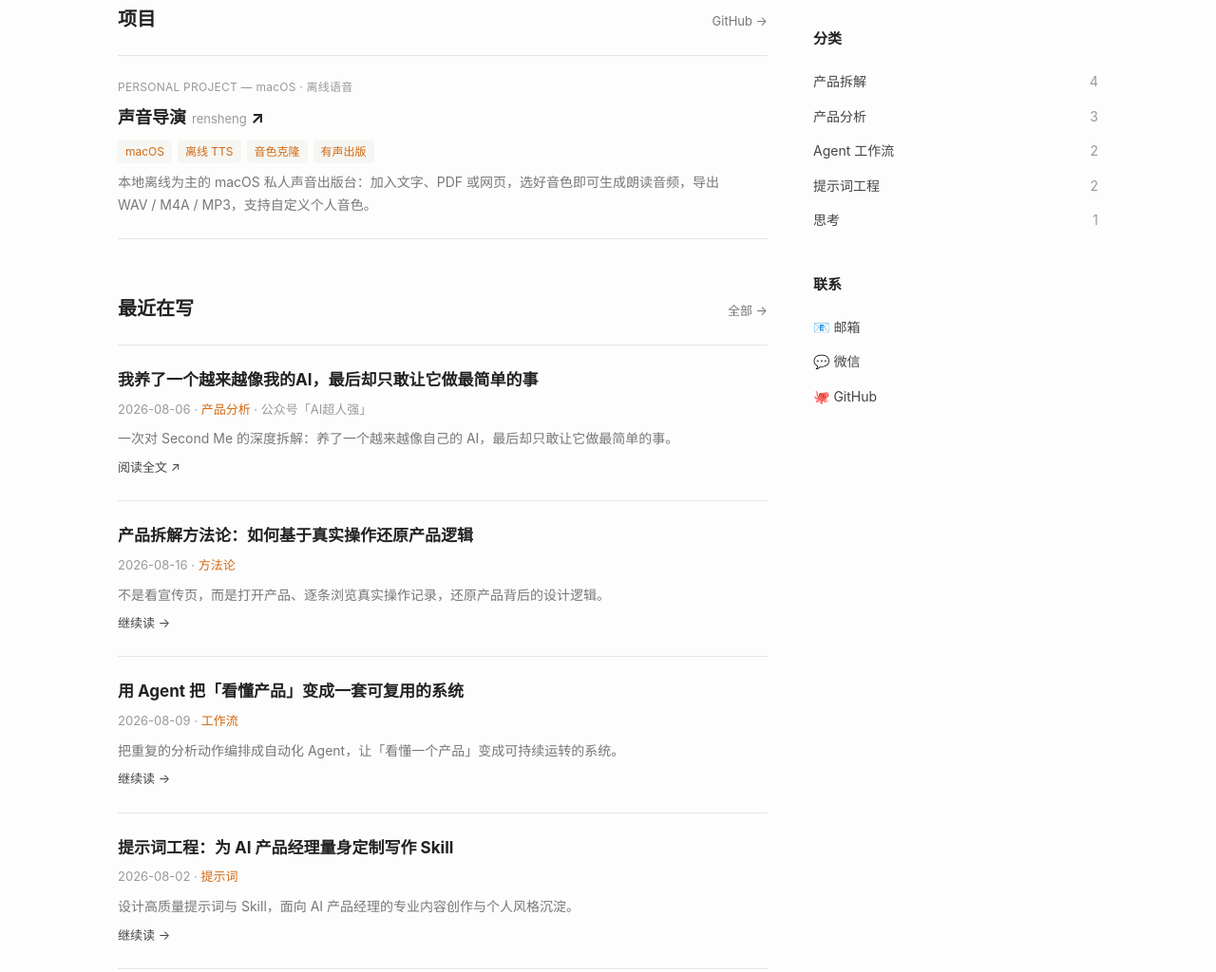
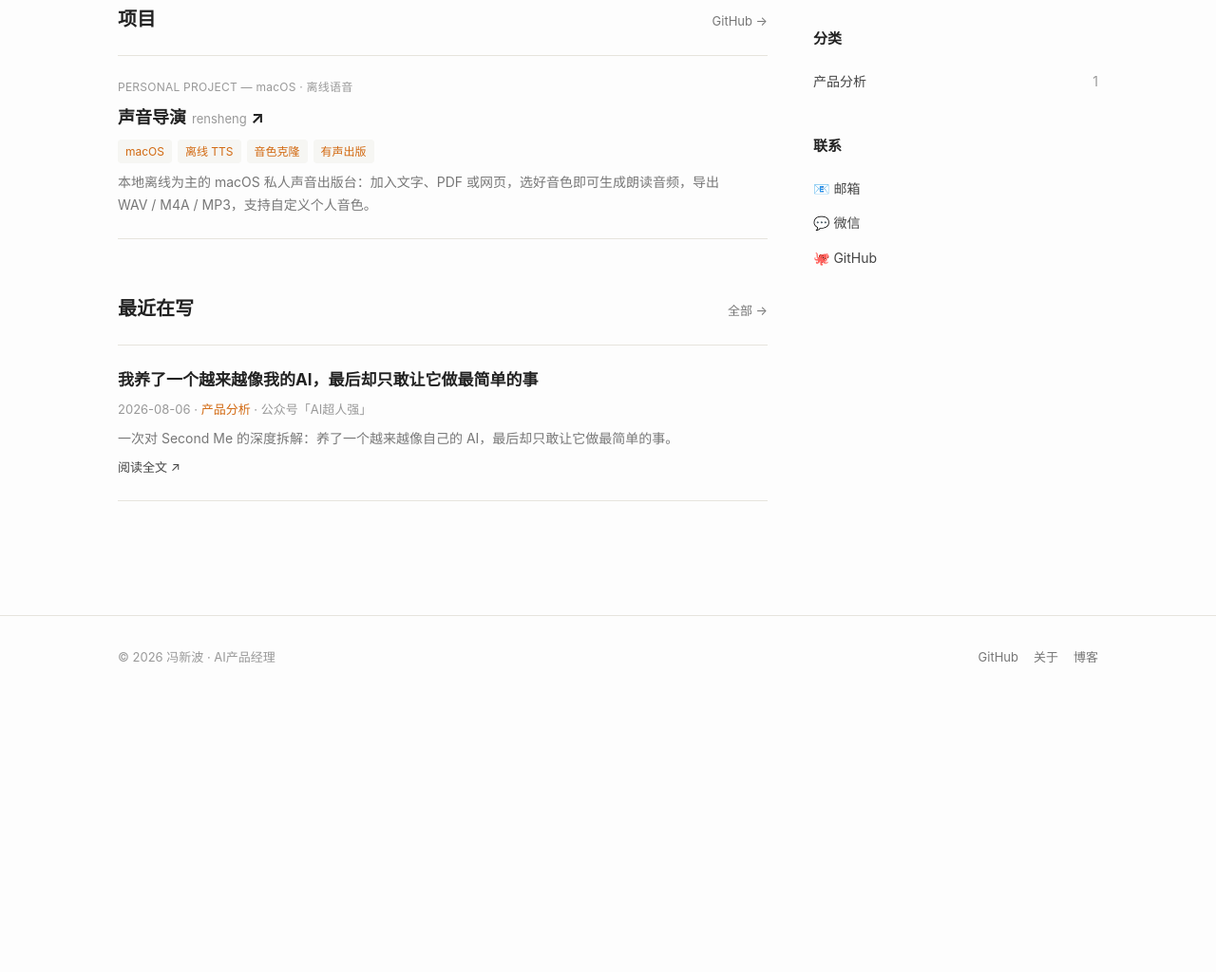
Before and after one commit to fengxinbo558/fengxinbo558.github.io, a plain HTML site: page index.html in a window 1280 px wide. Shown: the part 782-1806 px from the top of the page at 95% size. After the commit the page ends 1518 px from the top, so only its background shows below. Drawn offline with Linux system fonts and the light colour scheme.

Commit message:
删掉占位文章，只保留真实公众号文章

```diff
--- a/index.html
+++ b/index.html
@@ -191,7 +191,7 @@
         <span class="arrow">→</span>
       </a>
       <a class="card" href="#blog">
-        <span class="num">04</span>
+        <span class="num">01</span>
         <div><h3>博客</h3><p>文章与思考 · 持续输出</p></div>
         <span class="arrow">→</span>
       </a>
@@ -246,26 +246,6 @@
           <a class="more" href="https://mp.weixin.qq.com/s/t1m4CRxeSTAquwfZ5ij9jw" target="_blank" rel="noopener">阅读全文 ↗</a>
         </div>
 
-        <div class="post-item">
-          <h3><a href="#">产品拆解方法论：如何基于真实操作还原产品逻辑</a></h3>
-          <div class="meta">2026-08-16 · <span class="cat">方法论</span></div>
-          <p>不是看宣传页，而是打开产品、逐条浏览真实操作记录，还原产品背后的设计逻辑。</p>
-          <a class="more" href="#">继续读 →</a>
-        </div>
-
-        <div class="post-item">
-          <h3><a href="#">用 Agent 把「看懂产品」变成一套可复用的系统</a></h3>
-          <div class="meta">2026-08-09 · <span class="cat">工作流</span></div>
-          <p>把重复的分析动作编排成自动化 Agent，让「看懂一个产品」变成可持续运转的系统。</p>
-          <a class="more" href="#">继续读 →</a>
-        </div>
-
-        <div class="post-item">
-          <h3><a href="#">提示词工程：为 AI 产品经理量身定制写作 Skill</a></h3>
-          <div class="meta">2026-08-02 · <span class="cat">提示词</span></div>
-          <p>设计高质量提示词与 Skill，面向 AI 产品经理的专业内容创作与个人风格沉淀。</p>
-          <a class="more" href="#">继续读 →</a>
-        </div>
       </section>
     </div>
 
@@ -289,11 +269,7 @@
       <section>
         <h2>分类</h2>
         <ul class="cat-list">
-          <li><a href="#blog">产品拆解</a><span class="count">4</span></li>
-          <li><a href="#blog">产品分析</a><span class="count">3</span></li>
-          <li><a href="#blog">Agent 工作流</a><span class="count">2</span></li>
-          <li><a href="#blog">提示词工程</a><span class="count">2</span></li>
-          <li><a href="#blog">思考</a><span class="count">1</span></li>
+          <li><a href="#blog">产品分析</a><span class="count">1</span></li>
         </ul>
       </section>
 
```
